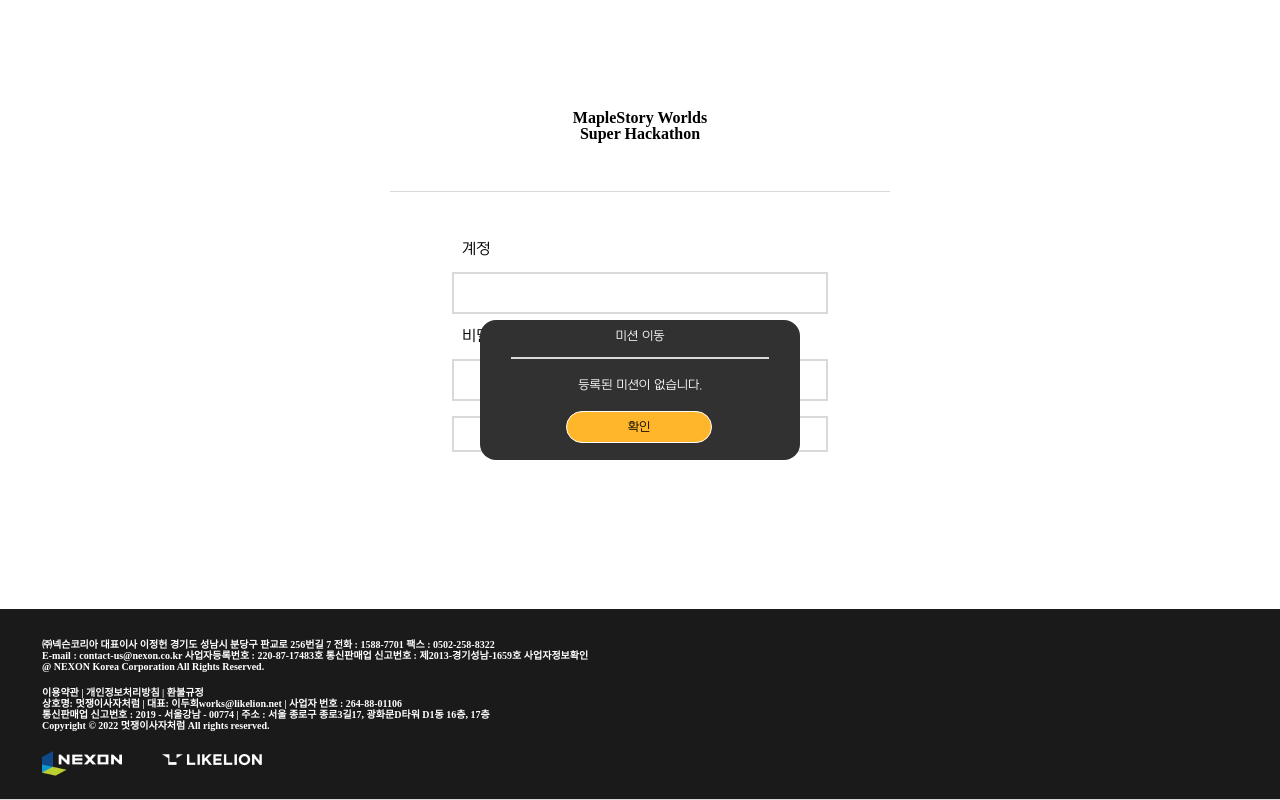
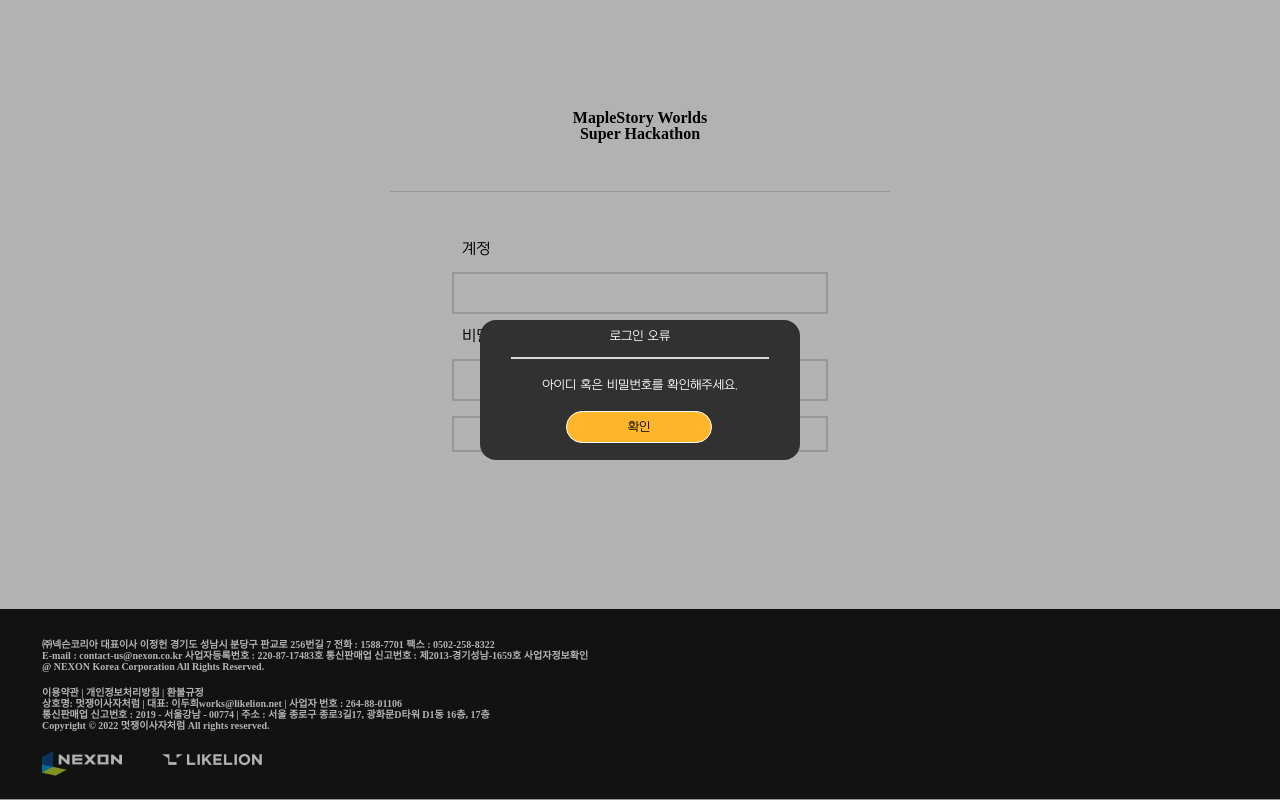
Before and after one commit to Hellol77/MapleStory-Worlds, a Django app: template template_django/MapleStory_Worlds/templates/users/login.html in a window 1280 px wide. Run offline with Django 3.2, Linux system fonts and the light colour scheme; the template is opened without the code that fills it, so the values that code supplies are empty; tables that the repository leaves empty hold one stand-in row (values such as "Sample post"); one stand-in notice (Sample message) is shown; some web fonts are replaced.

Commit message:
Feat : 로그인 실패

```diff
--- a/template_django/MapleStory_Worlds/static/users/css/login.css
+++ b/template_django/MapleStory_Worlds/static/users/css/login.css
@@ -82,8 +82,10 @@
 .active {
   display: flex;
 }
+.none {
+  display: none;
+}
 .confirm-overlay {
-  display: none;
   position: fixed;
   z-index: 998;
   width: 100vw;
@@ -107,7 +109,7 @@
   background-color: #ffb62a;
   color: black;
   width: 50%;
-  margin-left:70px;
+  margin-left: 70px;
   margin-top: 20px;
   border: 1px solid #ffffff;
   border-radius: 32px;
--- a/template_django/MapleStory_Worlds/templates/users/login.html
+++ b/template_django/MapleStory_Worlds/templates/users/login.html
@@ -1,6 +1,6 @@
 <!DOCTYPE html>
 <html lang="en">
-{% load static %}
+  {% load static %}
   <head>
     <meta charset="UTF-8" />
     <meta http-equiv="X-UA-Compatible" content="IE=edge" />
@@ -11,22 +11,21 @@
     <title>MapleStoryWorld</title>
   </head>
   <body>
-    <div class="confirm-overlay"></div>
     <div class="wrap">
       <section>
-        <div class="section__title">MapleStory Worlds Super Hackathon</div>
+        <a class="section__title" href="/">MapleStory Worlds Super Hackathon</a>
         <div class="section-line"></div>
         <form action="" method="POST" class="section__form">
           {% csrf_token %}
           <div class="section__form-box">
-            <label for="{{ form.message.id_user_id }}">
-              계정</label>
+            <label for="{{ form.message.id_user_id }}"> 계정</label>
             <input
               type="text"
               class="form-control section__form-input"
               id="id_user_id"
               name="user_id"
-              maxlength="17" />
+              maxlength="17"
+            />
           </div>
           <div class="section__form-box">
             <label for="">비밀번호</label>
@@ -35,22 +34,24 @@
               class="form-control section__form-input"
               id="id_password"
               name="password"
-              maxlength="17" />
+              maxlength="17"
+            />
           </div>
           <button class="submit-button" type="submit" onclick="">로그인</button>
         </form>
-        {% if messages %}
+        {% if messages %} {% for message in messages %}
         <div class="moveconfirm active">
-          <div class="confirm-title">미션 이동</div>
+          <div class="confirm-title">로그인 오류</div>
           <div class="confirm-line"></div>
-          <div class="confirm-message">등록된 미션이 없습니다.</div>
+          <div class="confirm-message">
+            아이디 혹은 비밀번호를 확인해주세요.
+          </div>
           <div class="confirm-answer-box">
             <div class="confirm-answer-omT ok">확인</div>
           </div>
         </div>
-        {% endif %}
-
-
+        <div class="confirm-overlay"></div>
+        {% endfor %} {% endif %}
       </section>
       <footer>
         <div class="footer-text up-text">
@@ -69,8 +70,16 @@
           멋쟁이사자처럼 All rights reserved.
         </div>
         <div class="footer__img-box">
-          <a href= "https://maplestoryworlds.nexon.com/play/" target="_blank"><img src="{% static 'users/img/nexon.png' %}" alt="NEXON" /></a>
-          <a href= "https://www.likelion.net/" target="_blank"><img src="{% static 'users/img/likelion.png' %}" alt="likelion" class="likelion-img" /></a>        </div>
+          <a href="https://maplestoryworlds.nexon.com/play/" target="_blank"
+            ><img src="{% static 'users/img/nexon.png' %}" alt="NEXON"
+          /></a>
+          <a href="https://www.likelion.net/" target="_blank"
+            ><img
+              src="{% static 'users/img/likelion.png' %}"
+              alt="likelion"
+              class="likelion-img"
+          /></a>
+        </div>
       </footer>
     </div>
   </body>
@@ -78,6 +87,7 @@
   <script>
     $(".ok").on("click", function () {
       $(".moveconfirm").removeClass("active");
+      $(".moveconfirm").addClass("none");
       $(".confirm-overlay").fadeOut();
     });
   </script>
```
